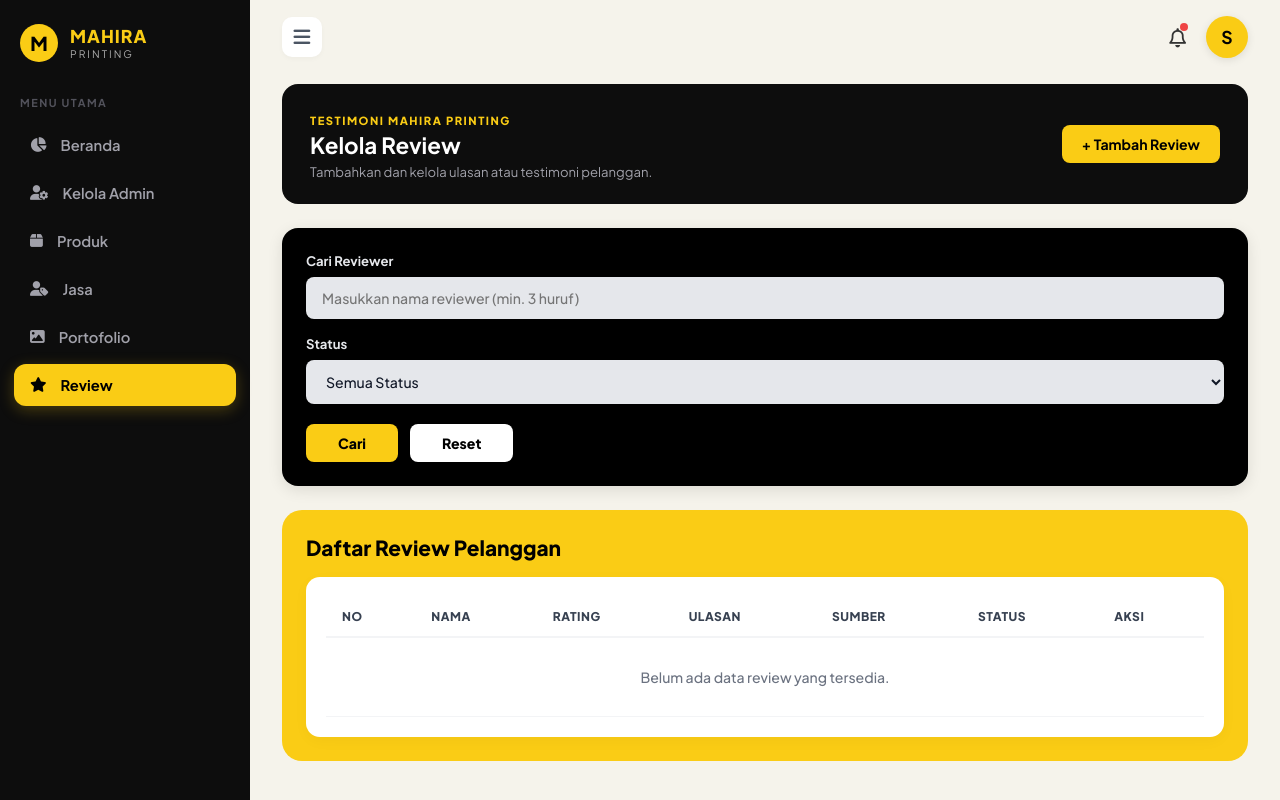
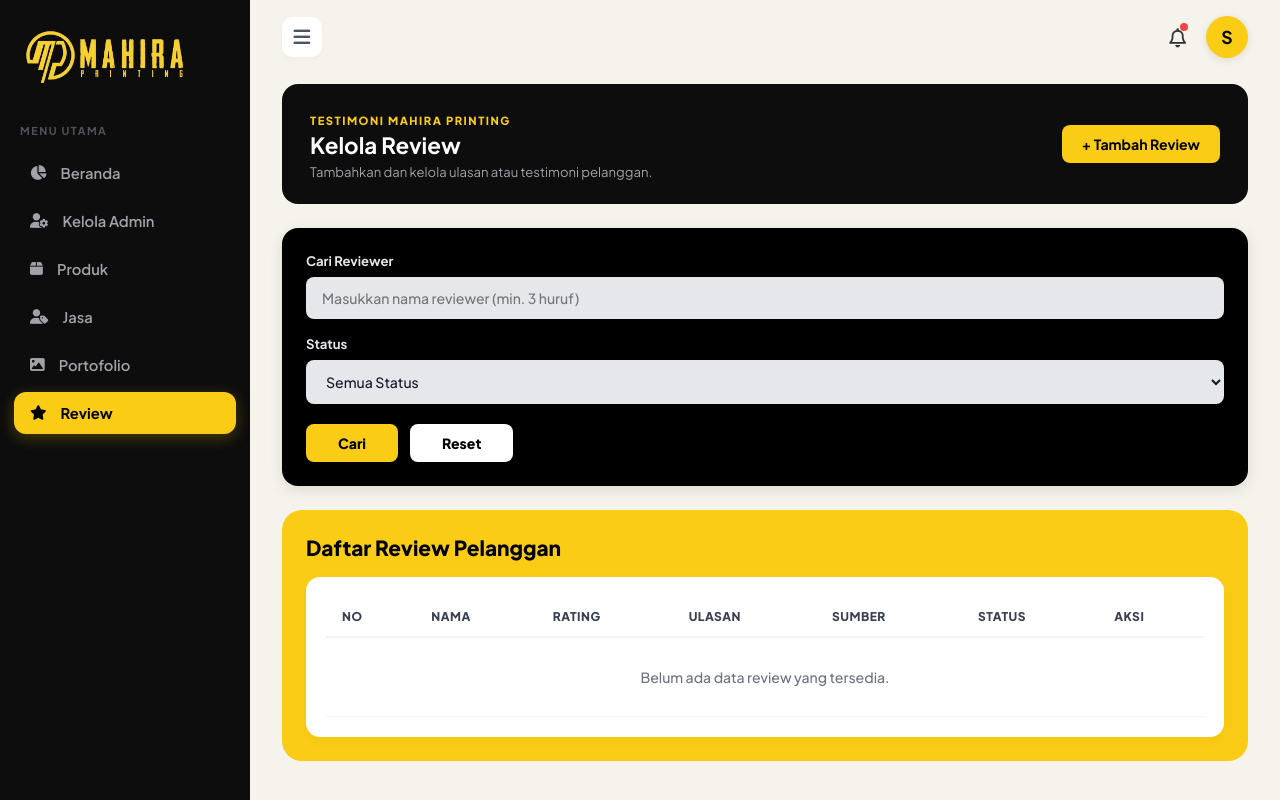
Before and after one commit to ariniputrimahiraa/mahiraprinting2, a PHP site: page /review.php in a window 1280 px wide. Run offline with PHP 8.4, Linux system fonts and the light colour scheme; the visitor is signed in with stand-in values (Sample User, id 1); data that the repository does not hold is empty.

Commit message:
adminlogo-arini

```diff
--- a/admin/review.php
+++ b/admin/review.php
@@ -785,12 +785,11 @@ $initialAvatar = !empty($nama_admin) ? strtoupper(substr($nama_admin, 0, 1)) : '
 
     <!-- SIDEBAR -->
     <aside class="sidebar" id="sidebar">
-        <div class="brand">
-            <div class="brand-logo">M</div>
-            <div class="brand-details">
-                <span class="brand-text">MAHIRA</span>
-                <span class="brand-sub">PRINTING</span>
-            </div>
+       <div class="brand">
+
+
+                <img style="width: 80%;"  src="../assets/images/download.png" alt="">
+
         </div>
 
         <div class="menu-section">Menu Utama</div>
```
Also changed, not shown: admin/dashboard.php (+4 -5 lines), admin/jasa.php (+4 -5 lines), admin/portofolio.php (+5 -5 lines), admin/produk.php (+4 -5 lines).
